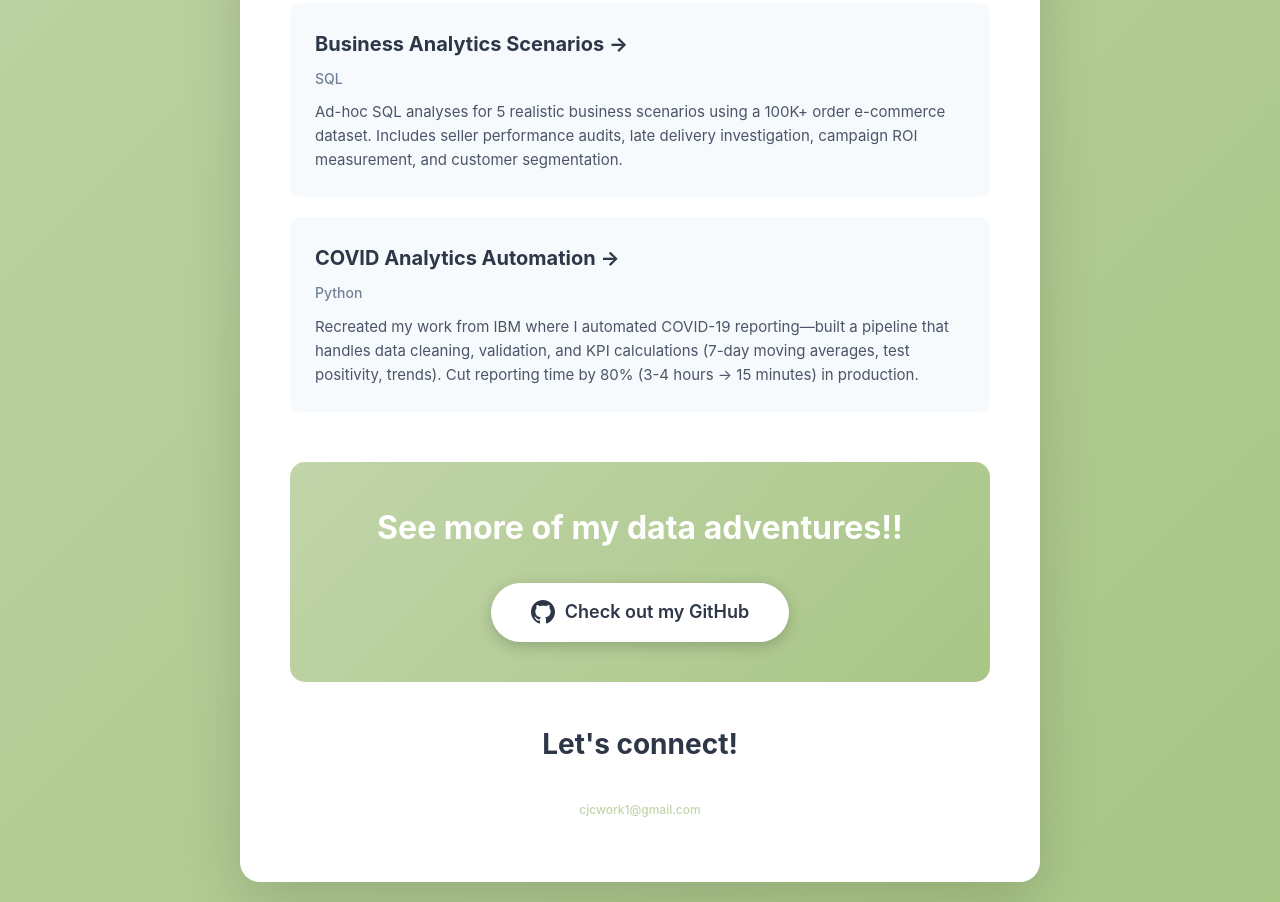
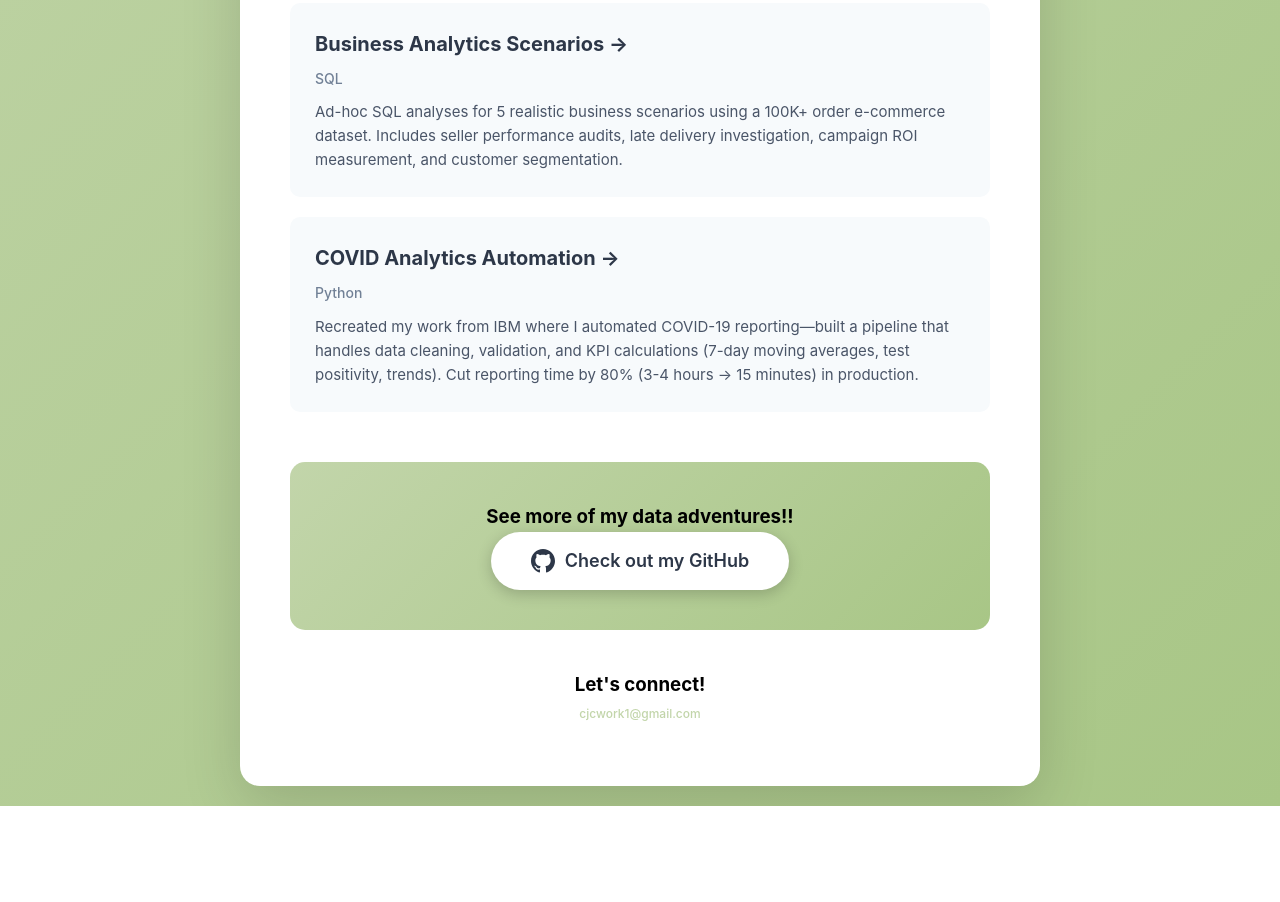
Before and after one commit to chia-chang/chia-chang.github.io, a plain HTML site: page index.html in a window 1280 px wide. Shown: the part 798-1700 px from the top of the page. After the commit the page ends 1604 px from the top, so only its background shows below. Drawn offline with Linux system fonts and the light colour scheme.

Commit message:
Change headings from h2 to h3 in index.html

```diff
--- a/index.html
+++ b/index.html
@@ -269,7 +269,7 @@
     </div>
 
     <div class="cta-section">
-        <h2>See more of my data adventures!!</h2>
+        <h3>See more of my data adventures!!</h3>
         <a href="https://github.com/chia-chang" class="github-btn" target="_blank">
             <svg width="24" height="24" viewBox="0 0 24 24" fill="currentColor">
                 <path d="M12 0c-6.626 0-12 5.373-12 12 0 5.302 3.438 9.8 8.207 11.387.599.111.793-.261.793-.577v-2.234c-3.338.726-4.033-1.416-4.033-1.416-.546-1.387-1.333-1.756-1.333-1.756-1.089-.745.083-.729.083-.729 1.205.084 1.839 1.237 1.839 1.237 1.07 1.834 2.807 1.304 3.492.997.107-.775.418-1.305.762-1.604-2.665-.305-5.467-1.334-5.467-5.931 0-1.311.469-2.381 1.236-3.221-.124-.303-.535-1.524.117-3.176 0 0 1.008-.322 3.301 1.23.957-.266 1.983-.399 3.003-.404 1.02.005 2.047.138 3.006.404 2.291-1.552 3.297-1.23 3.297-1.23.653 1.653.242 2.874.118 3.176.77.84 1.235 1.911 1.235 3.221 0 4.609-2.807 5.624-5.479 5.921.43.372.823 1.102.823 2.222v3.293c0 .319.192.694.801.576 4.765-1.589 8.199-6.086 8.199-11.386 0-6.627-5.373-12-12-12z"/>
@@ -279,7 +279,7 @@
     </div>
 
     <div class="contact">
-        <h2>Let's connect!</h2>
+        <h3>Let's connect!</h3>
         <a href="mailto:cjcwork1@gmail.com">cjcwork1@gmail.com</a>
     </div>
 </div>
```
